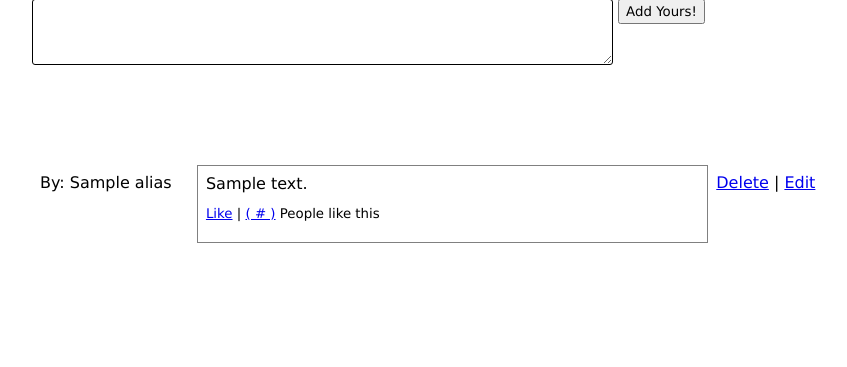
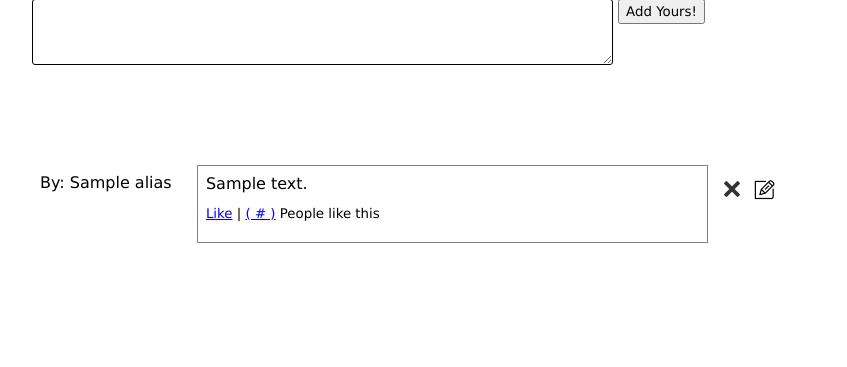
Before and after one commit to p-fisher/projects_publ, a Flask app: template i_proj_01/flaskapp/templates/success.html in a window 1280 px wide. Shown: the part 192-559 px from the top of the page, without its empty margins (208-1055 px from the left). Run offline with Flask 2, Linux system fonts and the light colour scheme; the visitor is signed in with stand-in values (Sample User, id 1); tables that the repository leaves empty or names only in its code hold one stand-in row (values such as "Sample post"); the template is opened without the code that fills it: most values are stand-ins (such as "Sample title", 1, 10 or a date in 2020).

Commit message:
continuing

```diff
--- a/i_proj_01/flaskapp/controllers/ideas.py
+++ b/i_proj_01/flaskapp/controllers/ideas.py
@@ -1,5 +1,5 @@
 from flaskapp import app
-from flask import render_template, redirect, request, session
+from flask import render_template, redirect, request, session, url_for
 from flaskapp.models.user import User
 from flaskapp.models.idea import Idea
 from flask import flash
--- a/i_proj_01/flaskapp/templates/success.html
+++ b/i_proj_01/flaskapp/templates/success.html
@@ -55,7 +55,8 @@
                     <p style="font-size: smaller;"><a href="/like/idea/{{idea.id}}">Like</a>   |   <a href="/details/{{ idea.id }}">(&nbsp;#&nbsp;)</a> People like this</p>
                 </td>
                 {% if session.id == idea.user_id %}
-                <td style="width:15%"><a href="/delete/idea/{{ idea.id }}">Delete</a>  |  <a href="/edit_load_idea/{{ idea.id }}">Edit</a></td>
+                <!-- <td style="width:15%"><a href="/delete/idea/{{ idea.id }}">Delete</a>  |  <a href="/edit_load_idea/{{ idea.id }}">Edit</a></td> -->
+                <td style="width:15%"><a href="/delete/idea/{{ idea.id }}"><img src="{{url_for('static', filename='delete_32px.png')}}"></a><a href="/edit_load_idea/{{ idea.id }}"><img src="{{url_for('static', filename='edit_32px.png')}}"></a></td>
                 {% endif %}
                 <!-- <td style=width:5%>{{idea.user_id}}</td> -->
                 <!-- <td style=width:5%>{{user.id}}</td> -->
```
Also changed, not shown: i_proj_01/flaskapp/static/delete_32px.png (added), i_proj_01/flaskapp/static/delete_48px.png (renamed from i_proj_01/flaskapp/static/images/delete_48px.png), i_proj_01/flaskapp/static/edit_32px.png (added), i_proj_01/flaskapp/static/edit_48px.png (renamed from i_proj_01/flaskapp/static/images/edit_48px.png).
